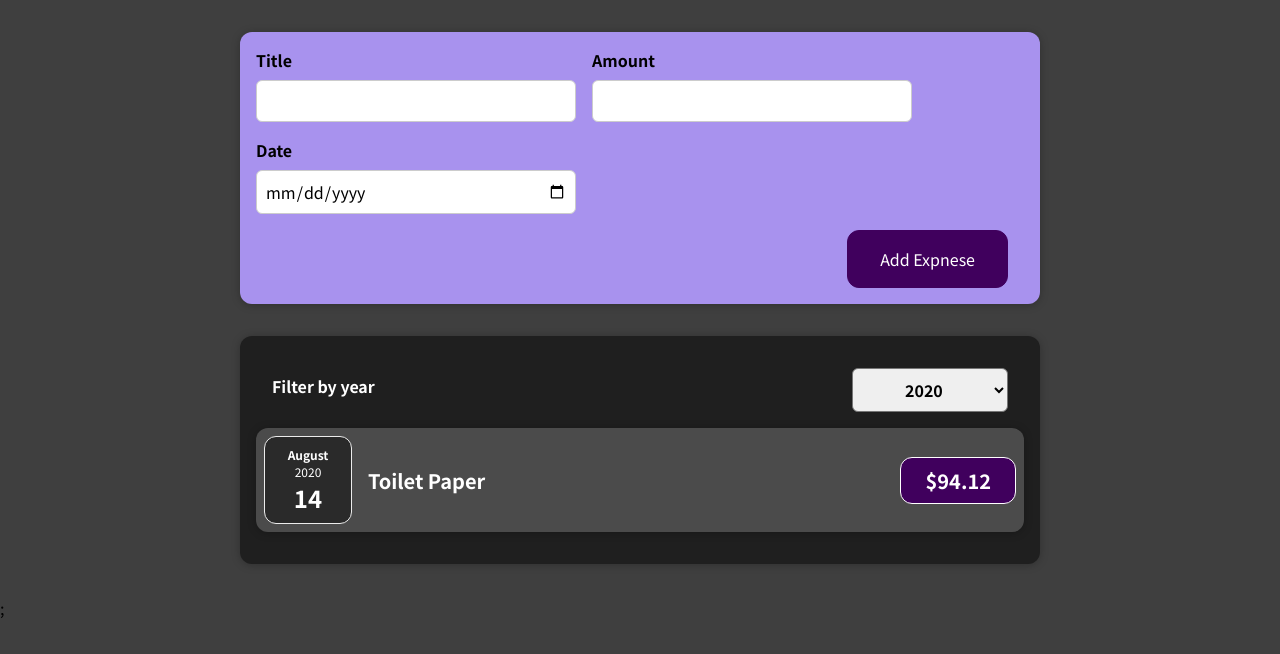
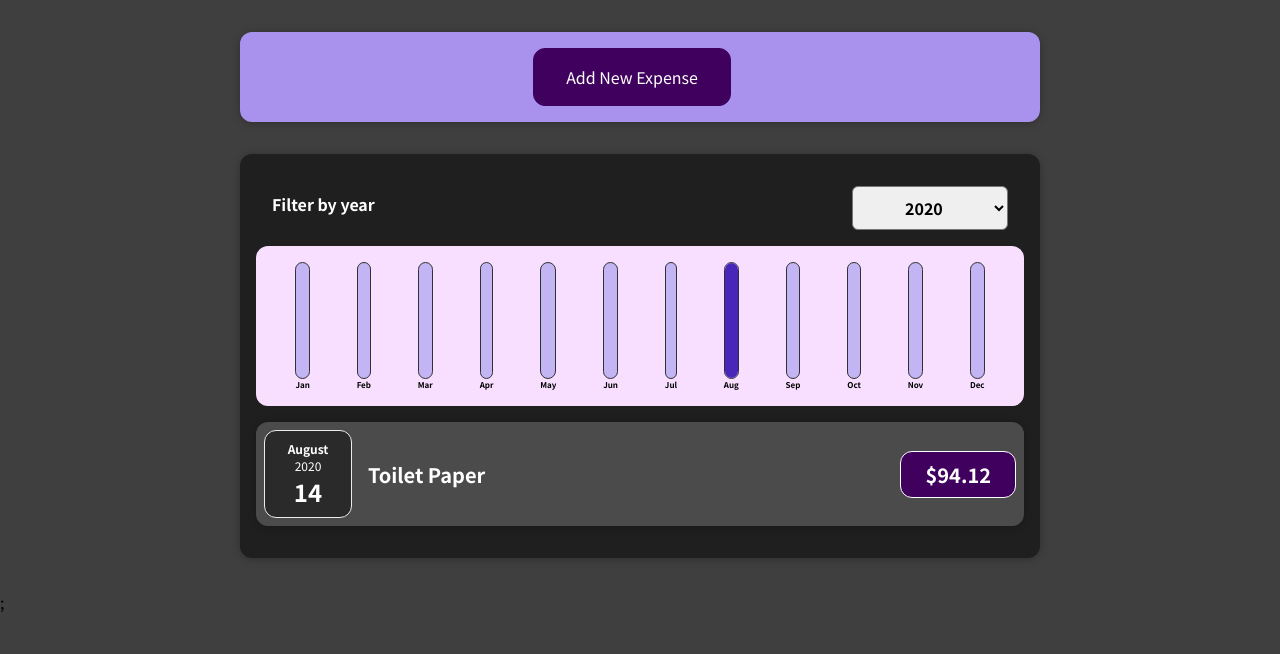
Before and after one commit to subin1224/react_udmey_playground, a React (Create React App) app: page / in a window 1280 px wide. Shown: the top 654 px of the page. Built offline with nearby package versions, Linux system fonts and the light colour scheme.

Commit message:
04-21 filter Chart, 리스트, 조건부 content 학습

```diff
--- /dev/null
+++ b/src/components/Chart/Chart.css
@@ -0,0 +1,9 @@
+.chart {
+  padding: 1rem;
+  border-radius: 12px;
+  background-color: #f8dfff;
+  text-align: center;
+  display: flex;
+  justify-content: space-around;
+  height: 10rem;
+}
--- /dev/null
+++ b/src/components/Chart/Chart.js
@@ -0,0 +1,24 @@
+import React from "react";
+
+import "./Chart.css";
+import ChartBar from "./ChartBar";
+
+const Chart = (props) => {
+  const dataPoitValues = props.dataPoints.map((dataPoint) => dataPoint.value);
+  const totalMaximum = Math.max(...dataPoitValues);
+
+  return (
+    <div className="chart">
+      {props.dataPoints.map((dataPoint) => (
+        <ChartBar
+          key={dataPoint.label}
+          value={dataPoint.value}
+          maxValue={totalMaximum}
+          label={dataPoint.label}
+        />
+      ))}
+    </div>
+  );
+};
+
+export default Chart;
--- /dev/null
+++ b/src/components/Chart/ChartBar.css
@@ -0,0 +1,30 @@
+.chart-bar {
+  height: 100%;
+  display: flex;
+  flex-direction: column;
+  align-items: center;
+}
+
+.chart-bar__inner {
+  height: 100%;
+  width: 100%;
+  border: 1px solid #313131;
+  border-radius: 12px;
+  background-color: #c3b4f3;
+  overflow: hidden;
+  display: flex;
+  flex-direction: column;
+  justify-content: flex-end;
+}
+
+.chart-bar__fill {
+  background-color: #4826b9;
+  width: 100%;
+  transition: all 0.3s ease-out;
+}
+
+.chart-bar__label {
+  font-weight: bold;
+  font-size: 0.5rem;
+  text-align: center;
+}
--- /dev/null
+++ b/src/components/Chart/ChartBar.js
@@ -0,0 +1,25 @@
+import React from "react";
+
+import "./ChartBar.css";
+
+const ChartBar = (props) => {
+  let barFillHeight = "0%";
+
+  if (props.maxValue > 0) {
+    barFillHeight = Math.round((props.value / props.maxValue) * 100) + "%";
+  }
+
+  return (
+    <div className="chart-bar">
+      <div className="chart-bar__inner">
+        <div
+          className="chart-bar__fill"
+          style={{ height: barFillHeight }}
+        ></div>
+      </div>
+      <div className="chart-bar__label">{props.label}</div>
+    </div>
+  );
+};
+
+export default ChartBar;
--- a/src/components/Expenses/ExpenseItem.js
+++ b/src/components/Expenses/ExpenseItem.js
@@ -24,6 +24,7 @@
   // };
 
   return (
+    <li>
       <Card className="expense-item">
         <ExpenseDate date={props.date} />
         <div className="expense-item__description">
@@ -32,6 +33,7 @@
         </div>
         {/*<button onClick={clickHandler}>Change Title</button>*/}
       </Card>
+    </li>
   );
 };
 
--- a/src/components/Expenses/Expenses.js
+++ b/src/components/Expenses/Expenses.js
@@ -1,9 +1,10 @@
-import ExpenseItem from "./ExpenseItem";
 import Card from "../UI/Card";
 import ExpensesFilter from "./ExpensesFilter";
 
 import "./Expenses.css";
-import {useState} from "react";
+import { useState } from "react";
+import ExpensesList from "./ExpensesList";
+import ExpensesChart from "./ExpensesChart";
 
 const Expenses = (props) => {
   const [filteredYear, setFilteredYear] = useState("2020");
@@ -12,19 +13,8 @@
     setFilteredYear(selectedYear);
   };
 
-    const filteredExpenses = props.items.filter(expense => {
+  const filteredExpenses = props.items.filter((expense) => {
     return expense.date.getFullYear().toString() === filteredYear;
-    });
-
-    const expenseItems = filteredExpenses.map((item) => {
-        return (
-            <ExpenseItem
-                key={item.id}
-                title={item.title}
-                amount={item.amount}
-                date={item.date}
-            />
-        );
   });
 
   return (
@@ -34,8 +24,10 @@
           selected={filteredYear}
           onChangeFilter={filterChangeHandler}
         />
-                {expenseItems}
-            </Card>;
+        <ExpensesChart expenses={filteredExpenses} />
+        <ExpensesList items={filteredExpenses} />
+      </Card>
+      ;
     </div>
   );
 };
--- /dev/null
+++ b/src/components/Expenses/ExpensesChart.js
@@ -0,0 +1,29 @@
+import React from "react";
+
+import Chart from "../Chart/Chart";
+
+const ExpensesChart = (props) => {
+  const chartDataPoints = [
+    { label: "Jan", value: 0 },
+    { label: "Feb", value: 0 },
+    { label: "Mar", value: 0 },
+    { label: "Apr", value: 0 },
+    { label: "May", value: 0 },
+    { label: "Jun", value: 0 },
+    { label: "Jul", value: 0 },
+    { label: "Aug", value: 0 },
+    { label: "Sep", value: 0 },
+    { label: "Oct", value: 0 },
+    { label: "Nov", value: 0 },
+    { label: "Dec", value: 0 },
+  ];
+
+  for (const expense of props.expenses) {
+    const expenseMonth = expense.date.getMonth(); // starting at 0 = January => 0
+    chartDataPoints[expenseMonth].value += expense.amount;
+  }
+
+  return <Chart dataPoints={chartDataPoints} />;
+};
+
+export default ExpensesChart;
--- /dev/null
+++ b/src/components/Expenses/ExpensesList.css
@@ -0,0 +1,9 @@
+.expenses-list {
+  list-style: none;
+  padding: 0;
+}
+
+.expenses-list__fallback {
+  color: white;
+  text-align: center;
+}
--- /dev/null
+++ b/src/components/Expenses/ExpensesList.js
@@ -0,0 +1,26 @@
+import React from "react";
+
+import "./ExpensesList.css";
+import ExpenseItem from "./ExpenseItem";
+
+const ExpensesList = (props) => {
+  const expenseItems = props.items.map((item) => {
+    return (
+      <ExpenseItem
+        key={item.id}
+        title={item.title}
+        amount={item.amount}
+        date={item.date}
+      />
+    );
+  });
+
+  // 만약 다양한 조건에서 컴포넌트가 반환하는 것이 전부 바뀐다면 해당과 같은 방법을 쓸 수도 있다.
+  if (props.items.length === 0) {
+    return <h2 className="expenses-list__fallback">Found no expenses.</h2>;
+  }
+
+  return <ul className="expenses-list">{expenseItems}</ul>;
+};
+
+export default ExpensesList;
--- a/src/components/NewExpense/ExpenseForm.js
+++ b/src/components/NewExpense/ExpenseForm.js
@@ -53,7 +53,7 @@
 
     const expenseData = {
       title: enteredTitle,
-      amount: enteredAmount,
+      amount: +enteredAmount,
       date: new Date(enteredDate),
     };
 
@@ -98,7 +98,10 @@
         </div>
       </div>
       <div className="new-expense__actions">
-        <button type="submit">Add Expnese</button>
+        <button type="button" onClick={props.onCancel}>
+          Cancel
+        </button>
+        <button type="submit">Add Expense</button>
       </div>
     </form>
   );
--- a/src/components/NewExpense/NewExpense.js
+++ b/src/components/NewExpense/NewExpense.js
@@ -1,20 +1,46 @@
-import React from "react";
+import React, { useState } from "react";
 
 import ExpenseForm from "./ExpenseForm";
 import "./NewExpense.css";
 
 const NewExpense = (props) => {
+  const [showExpenseForm, setShowExpenseForm] = useState(false);
+
   const saveExpenseDataHandler = (enteredExpenseData) => {
     const expenseData = {
       ...enteredExpenseData,
       id: Math.random().toString(),
     };
     props.onAddExpense(expenseData);
+    clickButtonHandler();
+  };
+
+  const clickButtonHandler = () => {
+    setShowExpenseForm(!showExpenseForm);
   };
 
   return (
     <div className="new-expense">
-      <ExpenseForm onSaveExpenseData={saveExpenseDataHandler} />
+      {showExpenseForm ? (
+        <ExpenseForm
+          onSaveExpenseData={saveExpenseDataHandler}
+          onCancel={clickButtonHandler}
+        />
+      ) : (
+        <button onClick={clickButtonHandler}>Add New Expense</button>
+      )}
+
+      {/*
+      해당 방법 으로도 표현이 가능하다.
+      {!showExpenseForm && (
+        <button onClick={clickButtonHandler}>Add New Expense</button>
+      )}
+      {showExpenseForm && (
+        <ExpenseForm
+          onSaveExpenseData={saveExpenseDataHandler}
+          clickButtonHandler={clickButtonHandler}
+        />
+      )} */}
     </div>
   );
 };
```
Lines whose indentation alone changed are shown as unchanged.
